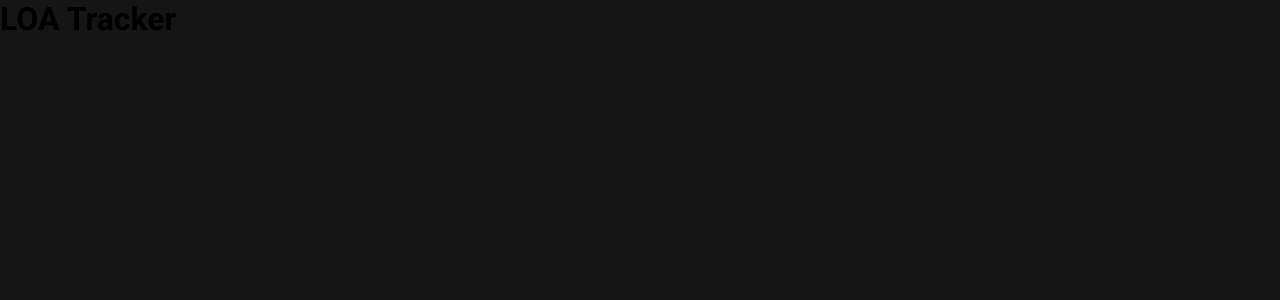
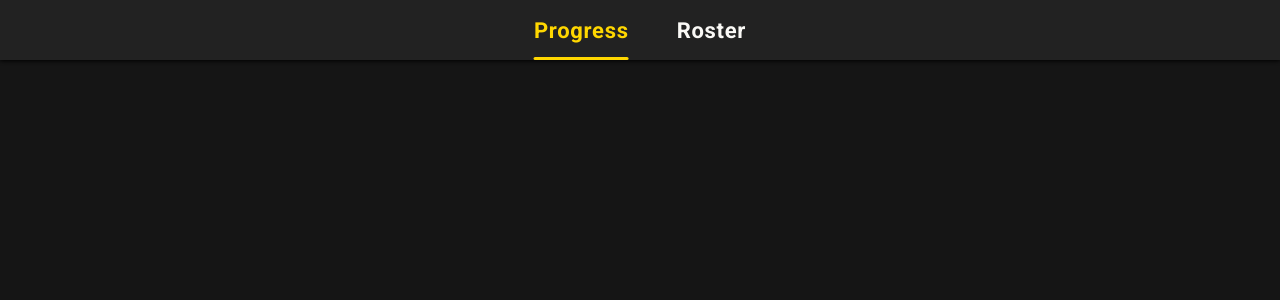
Before and after one commit to Aelnara/loa-tracker, a React (Create React App) app: page / in a window 1280 px wide. Shown: the top 300 px of the page. Built offline with nearby package versions, Linux system fonts and the light colour scheme.

Commit message:
feat: App Nav and NavProvider

```diff
--- a/src/App.tsx
+++ b/src/App.tsx
@@ -1,12 +1,16 @@
 /** @jsxImportSource @emotion/react */
 import React from 'react';
 import { css } from '@emotion/react';
+import Nav from './sections/Nav/Nav';
+import { NavProvider } from './contexts/NavContext';
 
 const App: React.FC = () => {
     return (
-        <div css={containerStyles}>
-            <h1 css={headerStyles}>LOA Tracker</h1>
-        </div>
+        <NavProvider>
+            <div css={containerStyles}>
+                <Nav />
+            </div>
+        </NavProvider>
     );
 };
 
@@ -15,7 +19,3 @@ export default App;
 const containerStyles = css`
     font-family: 'Roboto';
 `;
-
-const headerStyles = css`
-    margin: 0;
-`;
```
